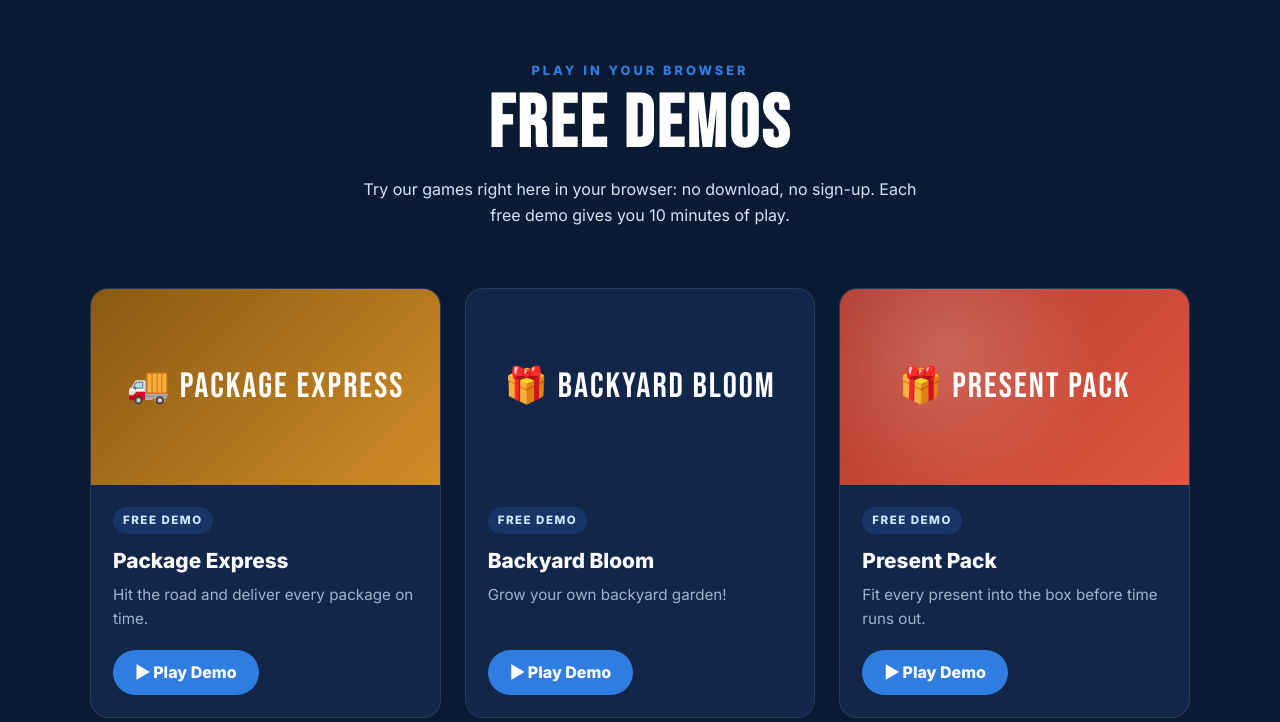
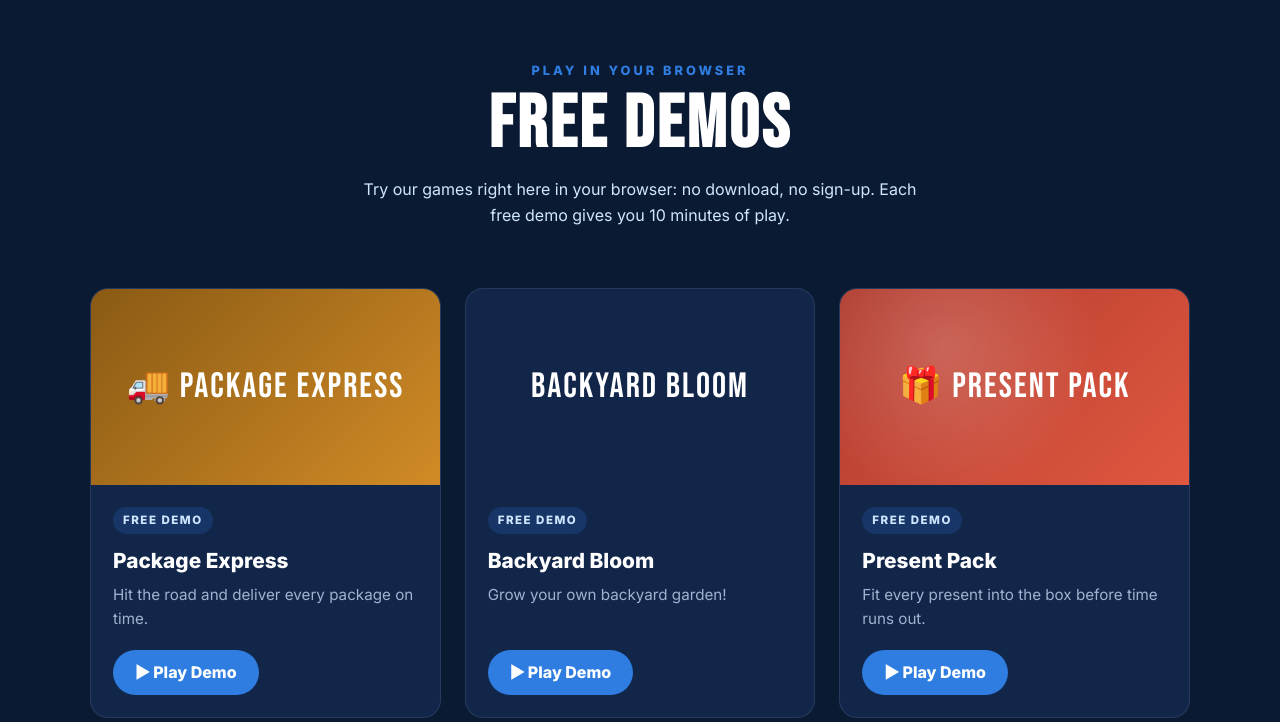
Before and after one commit to Seven10Games/Seven10Games.com, a plain HTML site: page play/index.html in a window 1280 px wide. Shown: the part 78-800 px from the top of the page. Drawn offline with Linux system fonts and the light colour scheme.

Commit message:
Update index.html

```diff
--- a/play/index.html
+++ b/play/index.html
@@ -74,7 +74,7 @@
   </a>
 
     <a class="card" href="/play/backyard bloom/">
-    <div class="thumb">🎁 BACKYARD BLOOM</div>
+    <div class="thumb">BACKYARD BLOOM</div>
     <div class="body">
       <div class="tag">Free Demo</div>
       <h3>Backyard Bloom</h3>
```
